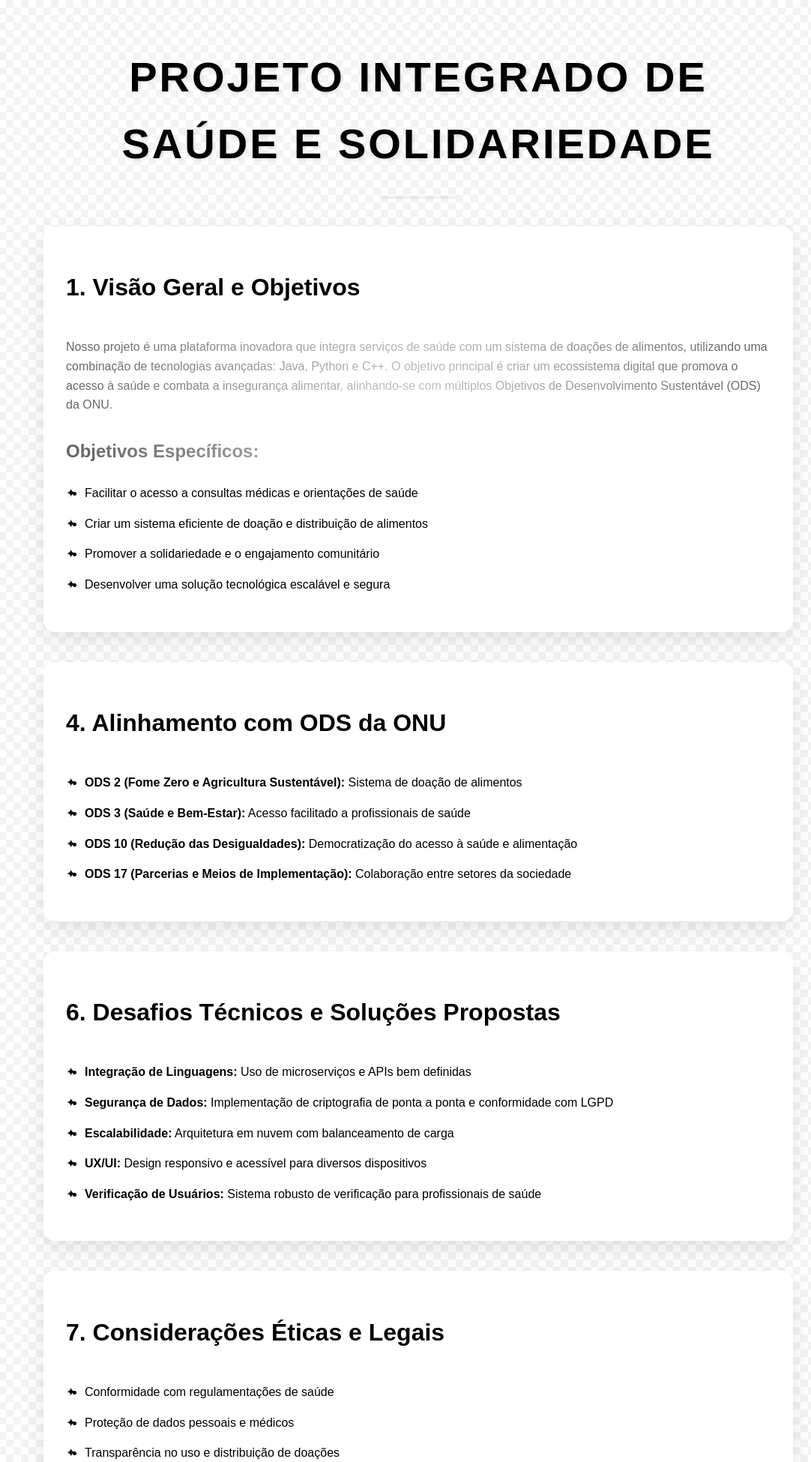
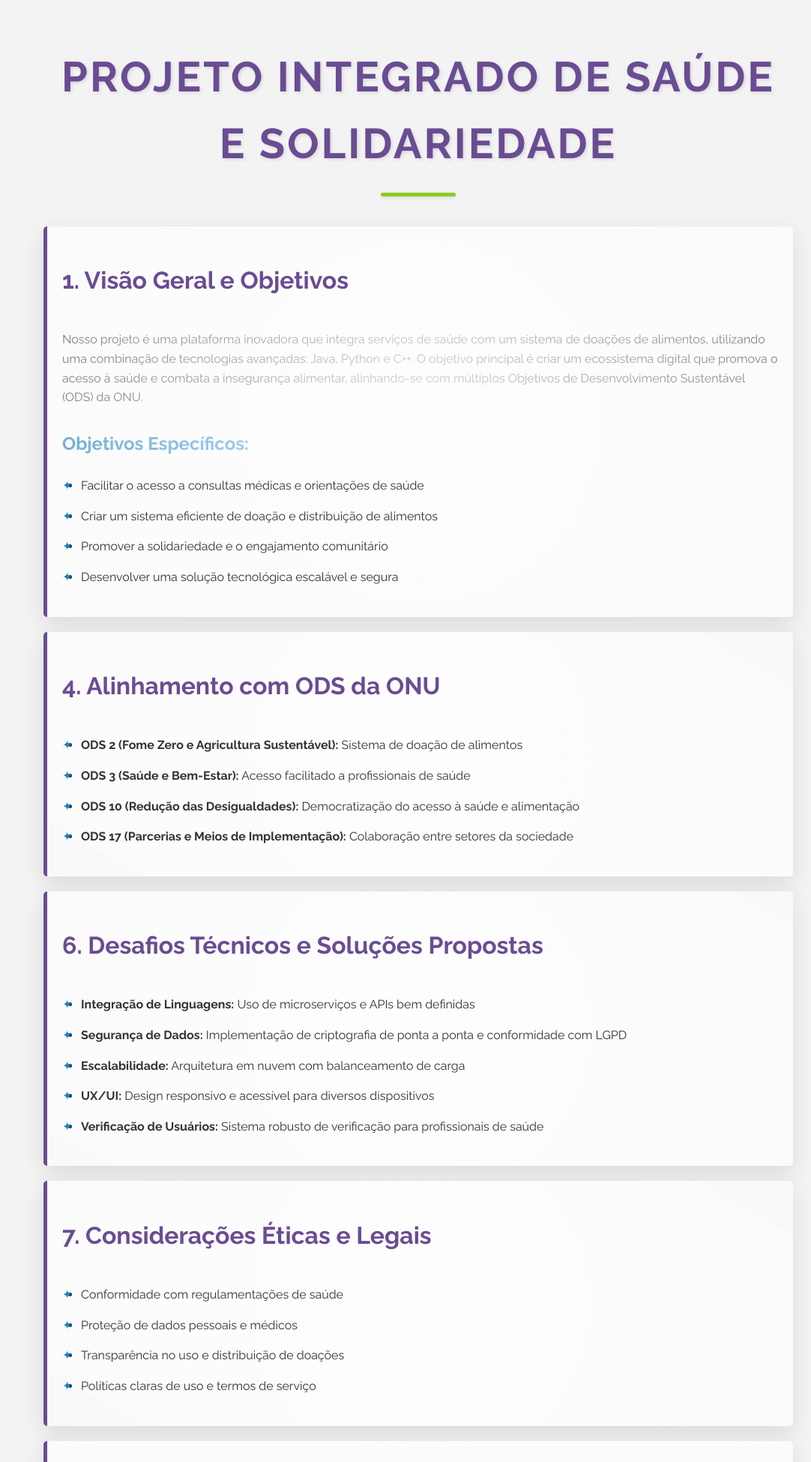
Before and after one commit to sofiaamosqueraa/PYTHON, a Flask app: page /projeito in a window 1280 px wide. Shown: the top 1950 px of the page at 75% size, without its empty margins (82-1164 px from the left). Run offline with Flask 3, Linux system fonts and the light colour scheme.

Commit message:
commit antes do pull

```diff
--- a/templates/projeito/projeito.html
+++ b/templates/projeito/projeito.html
@@ -6,14 +6,6 @@
     <meta name="viewport" content="width=device-width, initial-scale=1.0">
     <title>Projeto Integrado de Saúde e Solidariedade</title>
     <style>
-<<<<<<< HEAD
-        body { font-family: Arial, sans-serif; line-height: 1.6; margin: 0; padding: 20px; max-width: 900px; margin: auto; color: #333; }
-        h1, h2, h3 { color: #2c3e50; }
-        ul, ol { margin-bottom: 20px; }
-        .section { background-color: #f9f9f9; padding: 20px; margin-bottom: 20px; border-radius: 5px; }
-        .highlight { background-color: #e74c3c; color: white; padding: 2px 5px; border-radius: 3px; }
-        #google_translate_element { float: right; }
-=======
         @import url('https://fonts.googleapis.com/css2?family=Raleway:wght@400;600;700&display=swap');
 
         :root {
@@ -193,7 +185,11 @@
                 font-size: 2.5em;
             }
         }
->>>>>>> 79ede335ee1daa5d2e28df18a2282712c184dc89
+        ul, ol { margin-bottom: 20px; }
+        .section { background-color: #f9f9f9; padding: 20px; margin-bottom: 20px; border-radius: 5px; }
+        .highlight { background-color: #e74c3c; color: white; padding: 2px 5px; border-radius: 3px; }
+        #google_translate_element { float: right; }
+
     </style>
     <script type="text/javascript">
         function googleTranslateElementInit() {
@@ -293,11 +289,6 @@
         </ul>
     </div>
 
-<<<<<<< HEAD
-    <p class="highlight">Este projeto demonstra não apenas proficiência técnica em programação multicamada, mas também um compromisso com o desenvolvimento sustentável e a responsabilidade social, alinhando-se perfeitamente com os objetivos globais da ONU para 2030.</p>
-
-=======
->>>>>>> 79ede335ee1daa5d2e28df18a2282712c184dc89
 </body>
 
 </html>
```
